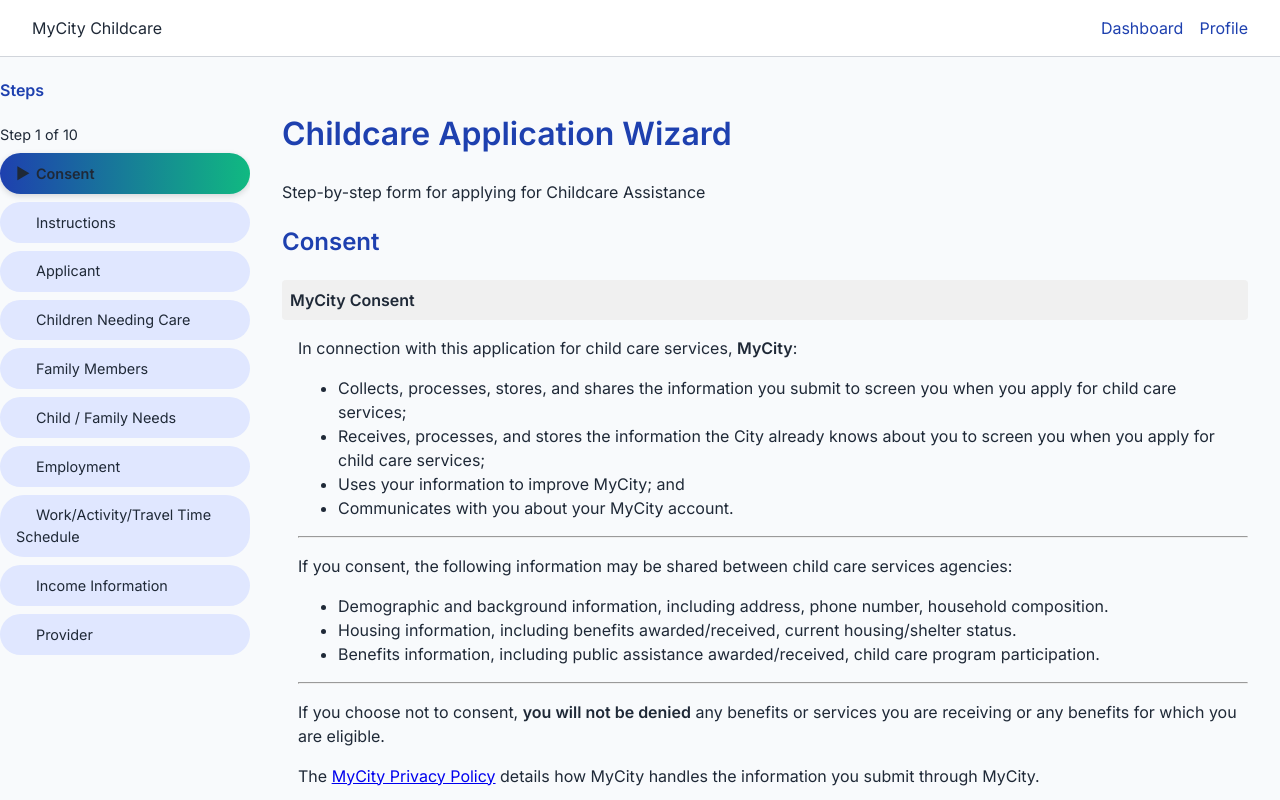
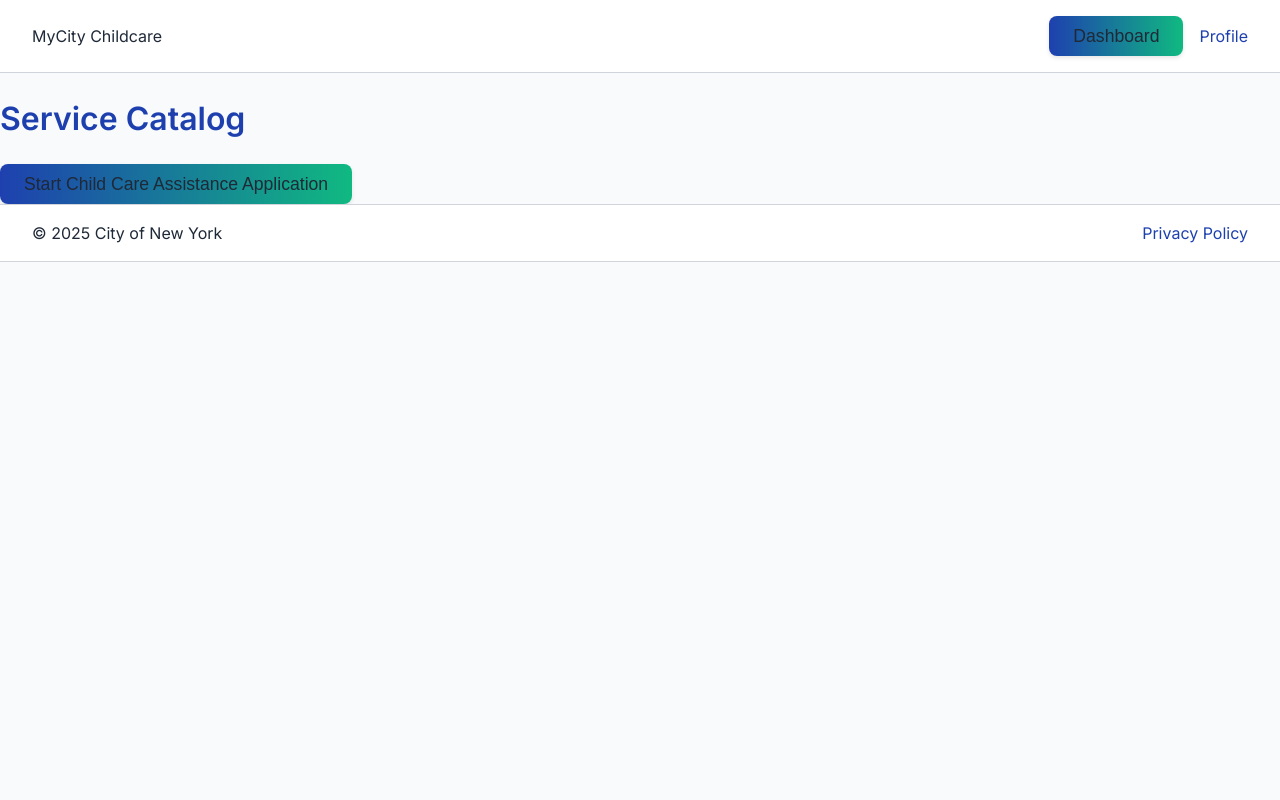
Before and after one commit to mkanpa-git/intake-form-app, a React (Create React App) app in the folder test-form/: page / in a window 1280 px wide. Shown: the top 800 px of the page. Built offline with nearby package versions, Linux system fonts and the light colour scheme.

Commit message:
Add dashboard and draft save functionality

```diff
--- a/test-form/src/App.js
+++ b/test-form/src/App.js
@@ -1,10 +1,22 @@
 import { useState } from "react";
 import "./form.css";
 import FormPage from "./pages/FormPage";
+import Dashboard from "./pages/Dashboard";
 import './App.css';
 
 function App() {
   const [menuOpen, setMenuOpen] = useState(false);
+  const [page, setPage] = useState('dashboard');
+  const [currentId, setCurrentId] = useState(null);
+
+  const startApplication = (id) => {
+    setCurrentId(id);
+    setPage('form');
+  };
+
+  const exitForm = () => {
+    setPage('dashboard');
+  };
 
   return (
     <div className="page-container">
@@ -17,13 +29,17 @@ function App() {
         </div>
 
         <nav className={`right ${menuOpen ? "open" : ""}`}>
-          <a href="#account">Dashboard</a>
+          <button onClick={() => setPage('dashboard')}>Dashboard</button>
           <a href="#settings">Profile</a>
         </nav>
       </header>
 
       <main className="form-body">
-        <FormPage />
+        {page === 'dashboard' ? (
+          <Dashboard onStart={startApplication} />
+        ) : (
+          <FormPage applicationId={currentId} onExit={exitForm} />
+        )}
       </main>
 
       <footer className="form-footer">
--- a/test-form/src/components/core/FormRenderer/FormRenderer.jsx
+++ b/test-form/src/components/core/FormRenderer/FormRenderer.jsx
@@ -3,8 +3,9 @@ import Step from '../Step/Step';
 import Stepper from '../Stepper/Stepper';
 import formSpec from '../../../data/childcare_form.json';
 import { validateStep } from '../../../utils/formHelpers';
+import { getApplication, upsertApplication } from '../../../utils/appStorage';
 
-export default function FormRenderer() {
+export default function FormRenderer({ applicationId, onExit }) {
   const { form } = formSpec;
   const steps = form.steps || [];
   const [currentStep, setCurrentStep] = useState(0);
@@ -12,6 +13,17 @@ export default function FormRenderer() {
   const [allData, setAllData] = useState({});
   const stepperPosition = form.layout?.stepperPosition || 'right';
   const orientation = stepperPosition === 'top' ? 'horizontal' : 'vertical';
+
+  useEffect(() => {
+    if (applicationId) {
+      const saved = getApplication(applicationId);
+      if (saved) {
+        setCurrentStep(saved.currentStep || 0);
+        setStepData(saved.stepData || {});
+        setAllData(saved.allData || {});
+      }
+    }
+  }, [applicationId]);
 
   useEffect(() => {
     window.scrollTo({ top: 0, behavior: 'auto' });
@@ -42,6 +54,16 @@ export default function FormRenderer() {
     setAllData((prev) => ({ ...prev, ...data }));
     setCurrentStep((s) => Math.max(s - 1, 0));
     window.scrollTo({ top: 0, behavior: 'auto' });
+  };
+
+  const handleSaveDraft = (data) => {
+    handleDataChange(data);
+    upsertApplication(applicationId, {
+      stepData: { ...stepData, [steps[currentStep].id]: data },
+      allData: { ...allData, ...data },
+      currentStep,
+    });
+    onExit && onExit();
   };
 
   const canNavigate = (targetIndex) => {
@@ -86,6 +108,7 @@ export default function FormRenderer() {
             sections={steps[currentStep].sections}
             onNext={handleNext}
             onBack={handleBack}
+            onSaveDraft={handleSaveDraft}
             isFirst={currentStep === 0}
             isLast={currentStep === steps.length - 1}
             formData={stepData[steps[currentStep].id] || {}}
--- a/test-form/src/components/core/Step/Step.jsx
+++ b/test-form/src/components/core/Step/Step.jsx
@@ -24,6 +24,7 @@ export default function Step({
   sections = [],
   onNext,
   onBack,
+  onSaveDraft,
   isFirst = false,
   isLast = false,
   formData: initialData = {},
@@ -527,6 +528,10 @@ export default function Step({
     onBack && onBack(formData);
   };
 
+  const handleSaveDraftClick = () => {
+    onSaveDraft && onSaveDraft(formData);
+  };
+
   return (
     <div className={styles.step}>
       <h2>{title}</h2>
@@ -610,6 +615,9 @@ export default function Step({
             Back
           </button>
         )}
+        <button type="button" onClick={handleSaveDraftClick}>
+          Save Draft
+        </button>
         {!isLast && (
           <button type="button" onClick={handleNextClick}>
             Next
--- /dev/null
+++ b/test-form/src/pages/Dashboard.jsx
@@ -0,0 +1,44 @@
+import React, { useState, useEffect } from 'react';
+import { loadApplications, saveApplications } from '../utils/appStorage';
+
+export default function Dashboard({ onStart }) {
+  const [apps, setApps] = useState([]);
+
+  useEffect(() => {
+    setApps(loadApplications());
+  }, []);
+
+  const handleNew = () => {
+    const id = Date.now().toString();
+    const newApp = { id, stepData: {}, allData: {}, currentStep: 0 };
+    const updated = [...apps, newApp];
+    saveApplications(updated);
+    setApps(updated);
+    onStart && onStart(id);
+  };
+
+  const handleContinue = (id) => {
+    onStart && onStart(id);
+  };
+
+  return (
+    <div className="dashboard-page">
+      <h1>Service Catalog</h1>
+      <button onClick={handleNew}>Start Child Care Assistance Application</button>
+
+      {apps.length > 0 && (
+        <div className="draft-list">
+          <h2>Saved Applications</h2>
+          <ul>
+            {apps.map((app) => (
+              <li key={app.id}>
+                Application {app.id}
+                <button onClick={() => handleContinue(app.id)}>Continue</button>
+              </li>
+            ))}
+          </ul>
+        </div>
+      )}
+    </div>
+  );
+}
--- a/test-form/src/pages/FormPage.jsx
+++ b/test-form/src/pages/FormPage.jsx
@@ -1,6 +1,6 @@
 import React from 'react';
 import FormRenderer from '../components/core/FormRenderer/FormRenderer';
 
-export default function FormPage() {
-  return <FormRenderer />;
+export default function FormPage({ applicationId, onExit }) {
+  return <FormRenderer applicationId={applicationId} onExit={onExit} />;
 }
--- /dev/null
+++ b/test-form/src/utils/appStorage.js
@@ -0,0 +1,27 @@
+export function loadApplications() {
+  try {
+    const raw = localStorage.getItem('childcareApplications');
+    return raw ? JSON.parse(raw) : [];
+  } catch {
+    return [];
+  }
+}
+
+export function saveApplications(apps) {
+  localStorage.setItem('childcareApplications', JSON.stringify(apps));
+}
+
+export function getApplication(id) {
+  return loadApplications().find((a) => a.id === id);
+}
+
+export function upsertApplication(id, data) {
+  const apps = loadApplications();
+  const idx = apps.findIndex((a) => a.id === id);
+  if (idx !== -1) {
+    apps[idx] = { ...apps[idx], ...data, id };
+  } else {
+    apps.push({ id, ...data });
+  }
+  saveApplications(apps);
+}
```
